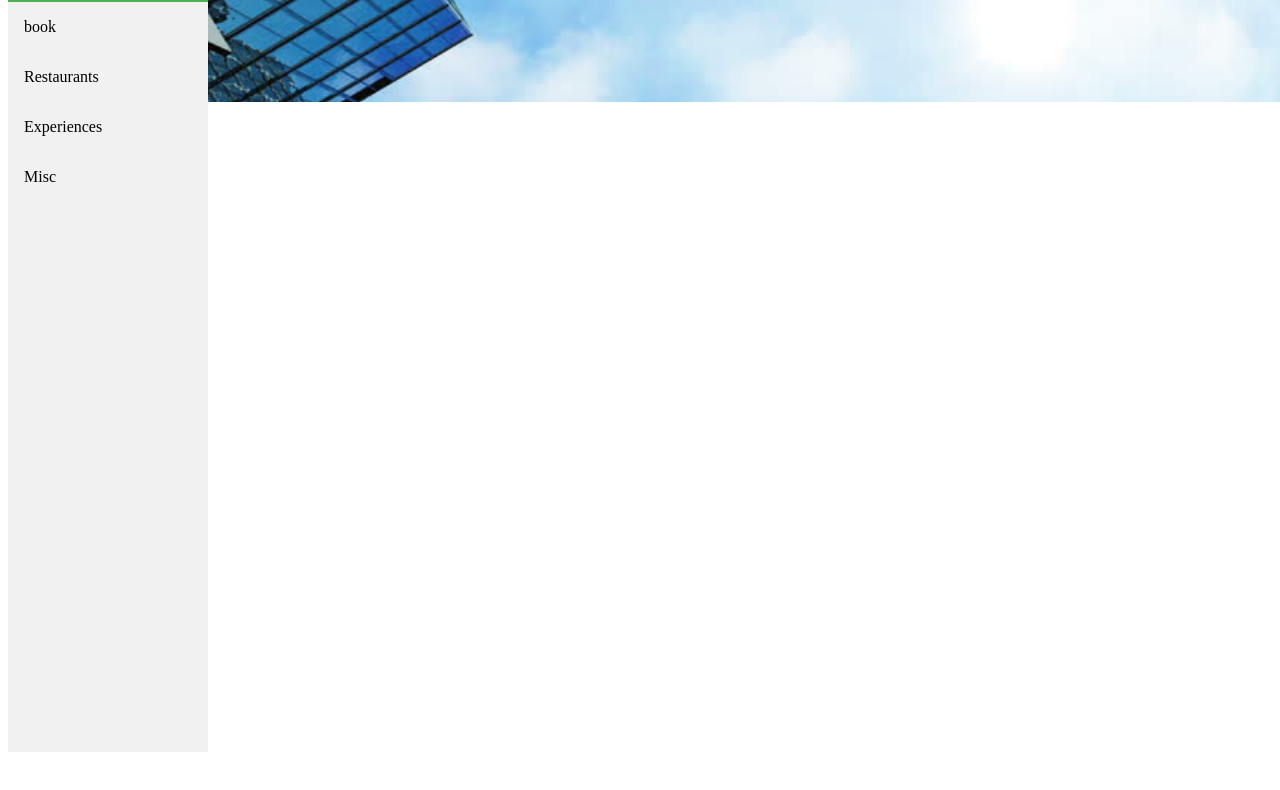
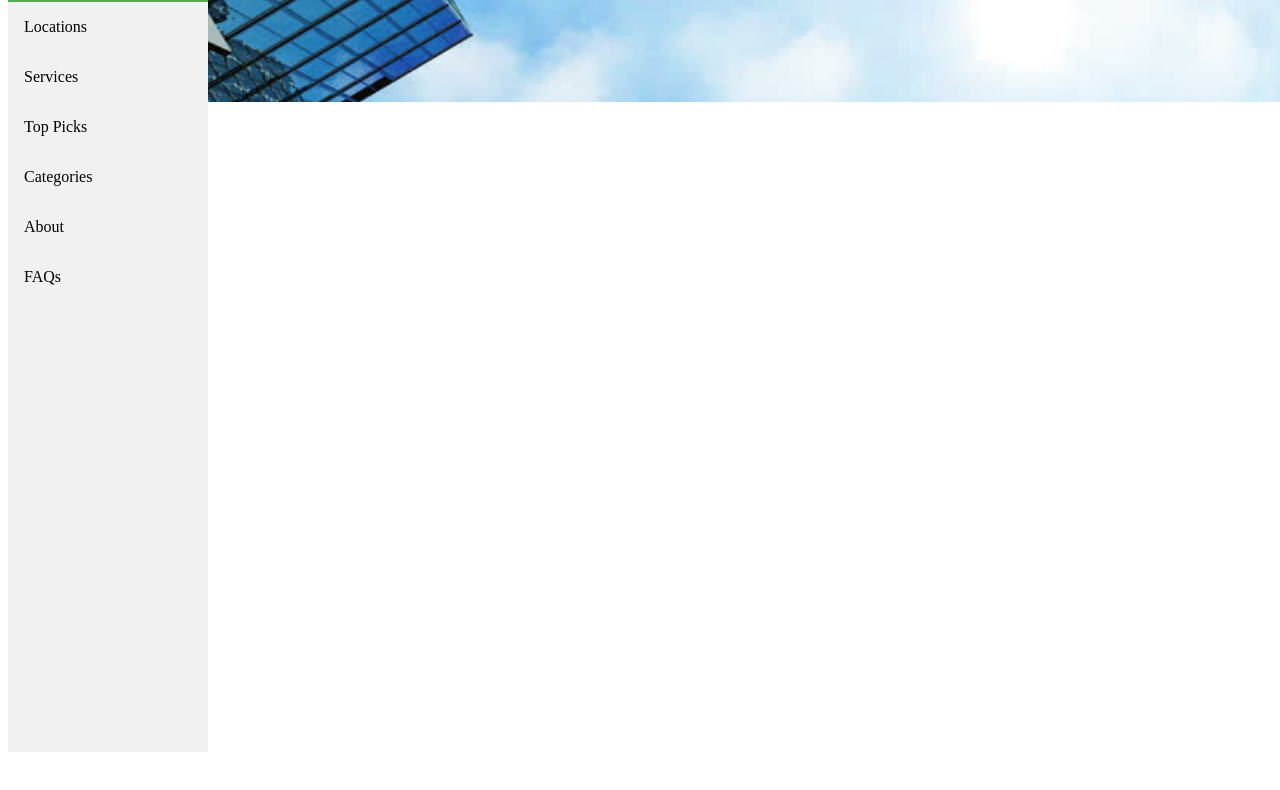
Before and after one commit to Pseudoskeptic/businessbybits-web, a plain HTML site: page index.html in a window 1280 px wide. Shown: the part 56-846 px from the top of the page. Drawn offline with Linux system fonts and the light colour scheme.

Commit message:
Added/replaced list of categories.

```diff
--- a/index.html
+++ b/index.html
@@ -10,10 +10,12 @@
 		<!-- The sidebar -->
 	<div class="sidebar">
 		<a class="active" href="#home">Home</a>
-		<a href="#news">book</a>
-		<a href="#contact">Restaurants</a>
-		<a href="#about">Experiences</a>
-		<a href="#about">Misc</a>
+		<a href="#news">Locations</a>
+		<a href="#contact">Services</a>
+		<a href="#about">Top Picks</a>
+		<a href="#about">Categories</a>
+		<a href="#about">About</a>
+		<a href="#about">FAQs</a>
 	</div>
 
 <!-- Page content -->
```
